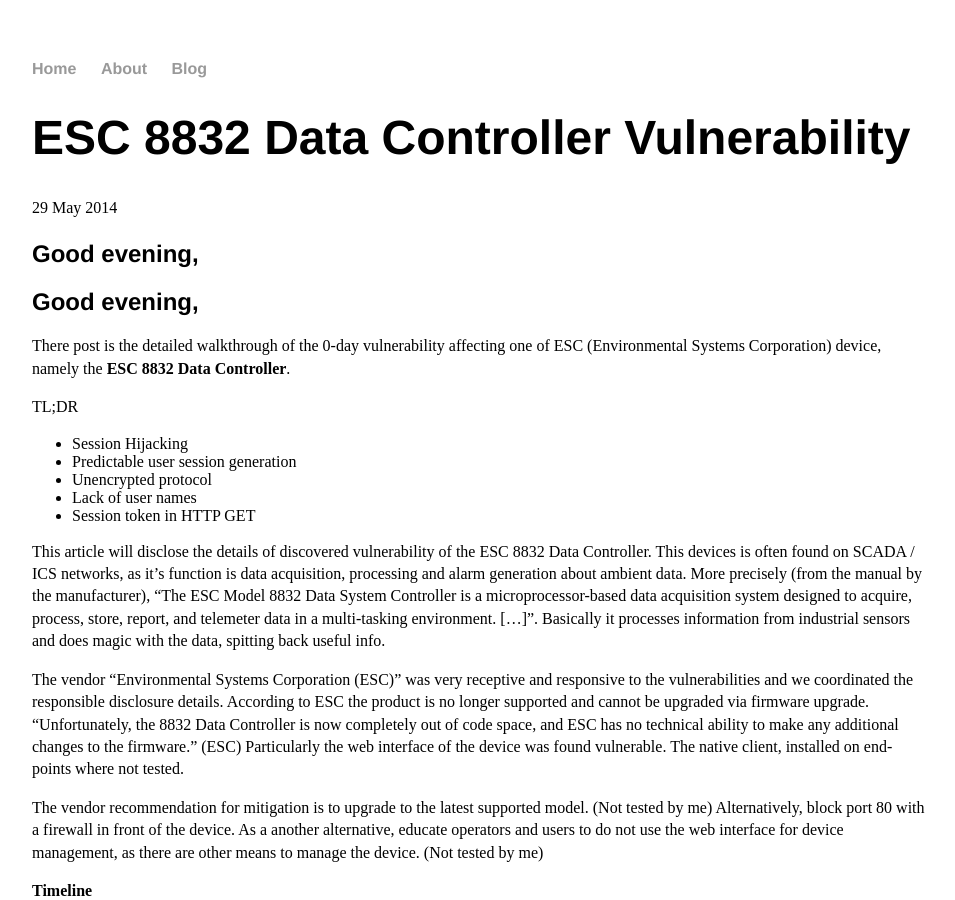
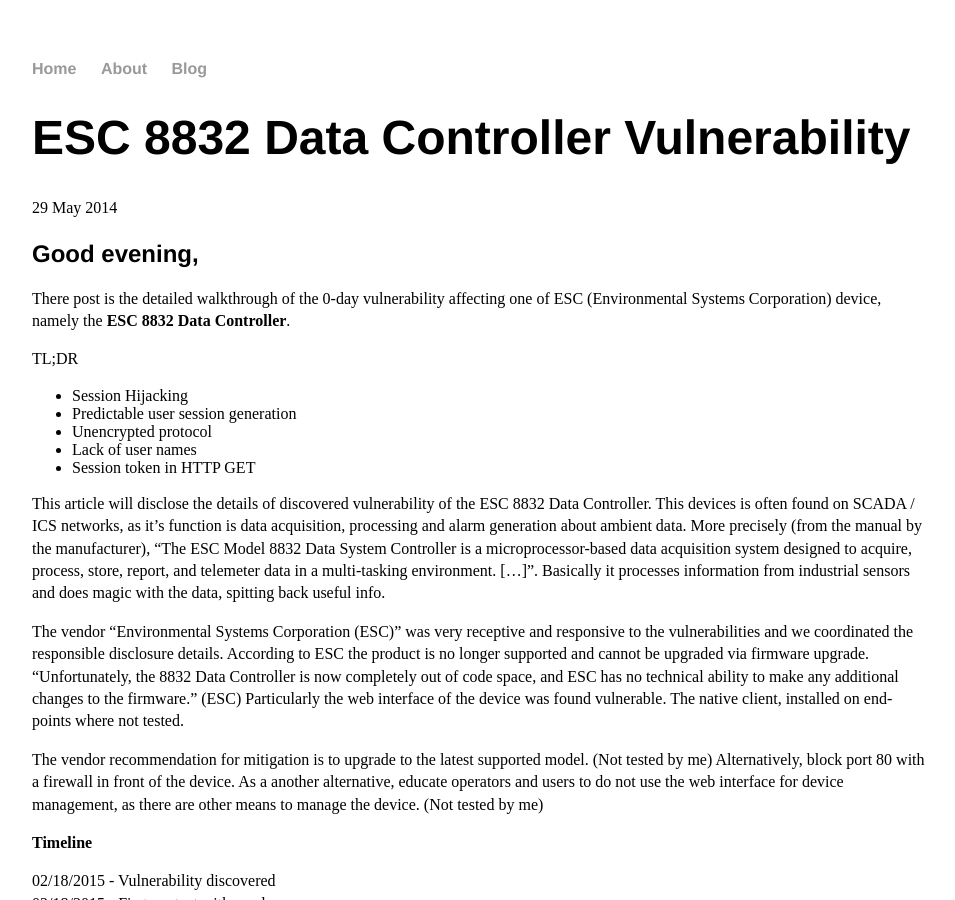
Before and after one commit to Th3R3g3nt/th3r3g3nt.github.io, a Jekyll site: the page built from _posts/2014-05-29-ESC-8832-Data-Controller-Vulnerability.md, in a window 1280 px wide and 900 px high. Shown: the whole window, without its empty margins (160-1115 px from the left). Built offline with Jekyll 4.4.1, drawn with Linux system fonts in a browser that asks for light colours.

Commit message:
Update 2014-05-29-ESC-8832-Data-Controller-Vulnerability.md

```diff
--- a/_posts/2014-05-29-ESC-8832-Data-Controller-Vulnerability.md
+++ b/_posts/2014-05-29-ESC-8832-Data-Controller-Vulnerability.md
@@ -4,8 +4,6 @@
 date: 2014-05-29
 excerpt_separator: <!--more-->
 ---
-
-## Good evening,
 
 There post is the detailed walkthrough of the 0-day vulnerability affecting one of ESC (Environmental Systems Corporation) device, namely the **ESC 8832 Data Controller**.
 
```
